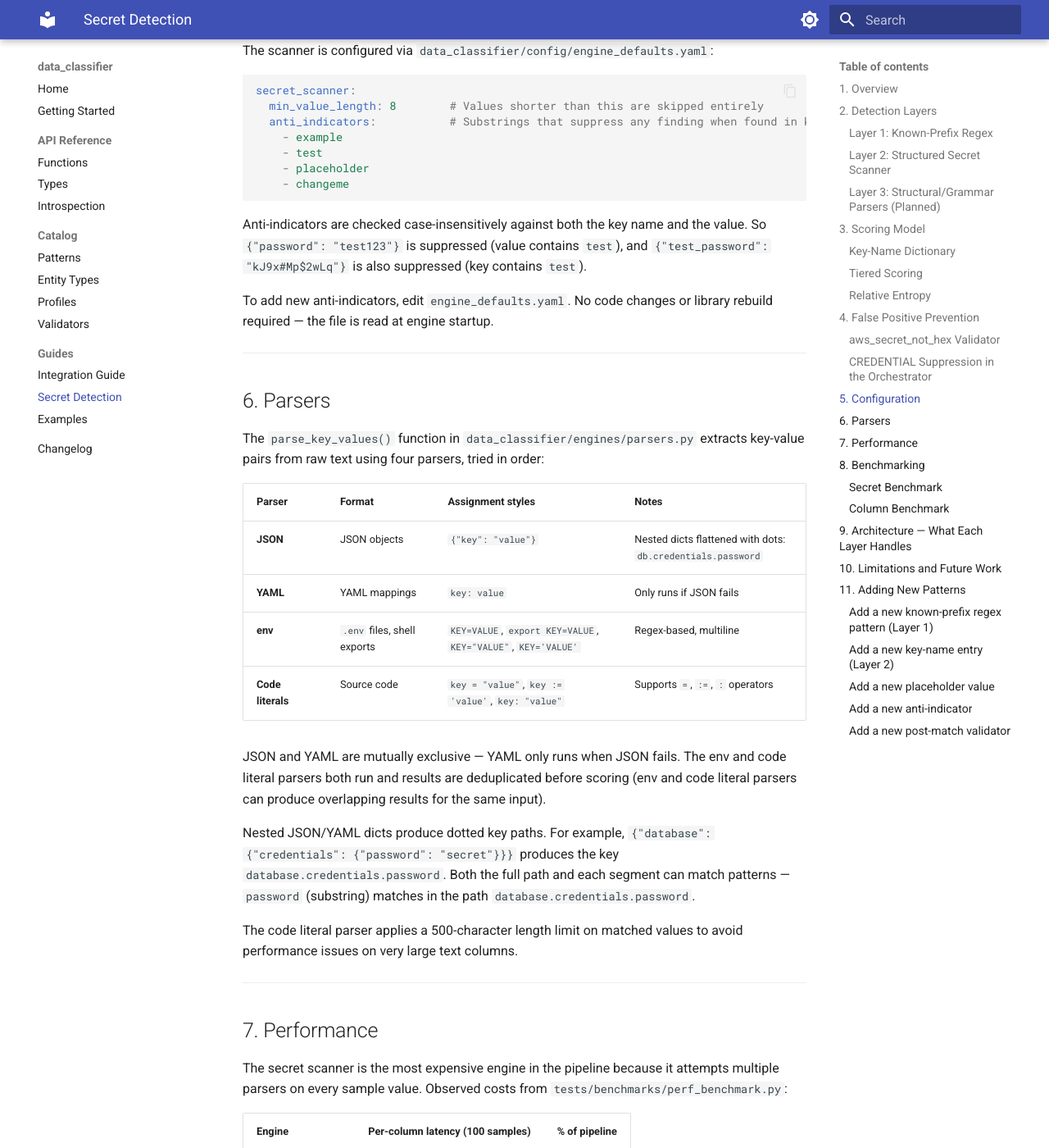
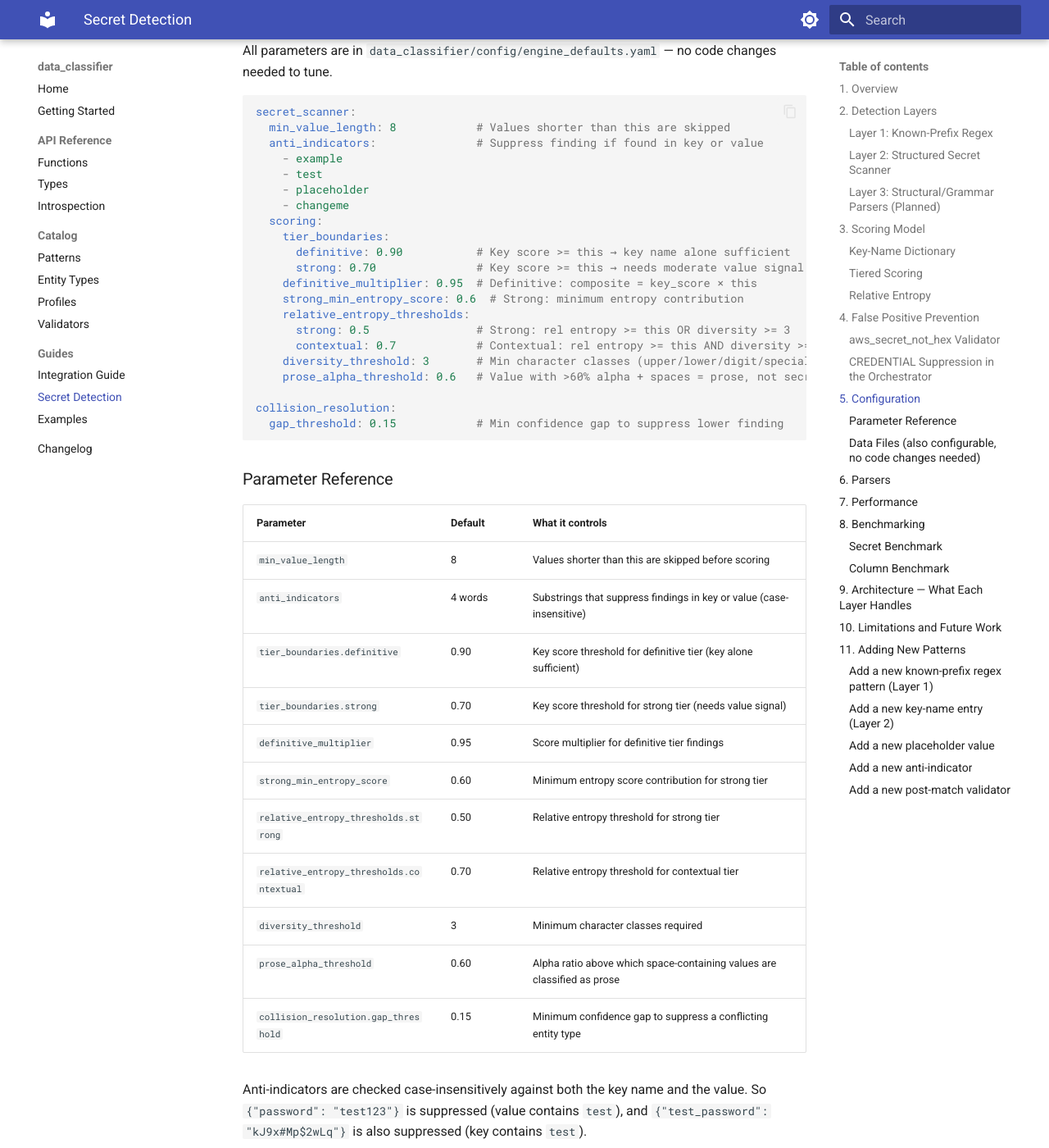
Before and after one commit to zbarbur/data-classifier, an MkDocs documentation site: the page built from docs-public/guides/secret-detection.md, in a window 1280 px wide and 1400 px high, scrolled down 5791 px. Shown: the whole window at 82% size. Built offline with MkDocs 1.6.1 and Material for MkDocs 9.7.7, drawn with Linux system fonts in a browser that asks for light colours; some of the changed text lies outside the part shown.

Commit message:
docs: update SECRET_DETECTION.md with full parameter reference
All scoring parameters now documented with defaults and descriptions.
Reflects move from hardcoded values to engine_defaults.yaml config.

Co-Authored-By: Claude Opus 4.6 (1M context) <noreply@anthropic.com>

````diff
--- a/docs-public/guides/secret-detection.md
+++ b/docs-public/guides/secret-detection.md
@@ -172,21 +172,59 @@ The orchestrator (`data_classifier/orchestrator/orchestrator.py`) calls `_suppre
 
 ## 5. Configuration
 
-The scanner is configured via `data_classifier/config/engine_defaults.yaml`:
+All parameters are in `data_classifier/config/engine_defaults.yaml` — no code changes needed to tune.
 
 ```yaml
 secret_scanner:
-  min_value_length: 8        # Values shorter than this are skipped entirely
-  anti_indicators:           # Substrings that suppress any finding when found in key or value
+  min_value_length: 8            # Values shorter than this are skipped
+  anti_indicators:               # Suppress finding if found in key or value
     - example
     - test
     - placeholder
     - changeme
+  scoring:
+    tier_boundaries:
+      definitive: 0.90           # Key score >= this → key name alone sufficient
+      strong: 0.70               # Key score >= this → needs moderate value signal
+    definitive_multiplier: 0.95  # Definitive: composite = key_score × this
+    strong_min_entropy_score: 0.6  # Strong: minimum entropy contribution
+    relative_entropy_thresholds:
+      strong: 0.5                # Strong: rel entropy >= this OR diversity >= 3
+      contextual: 0.7            # Contextual: rel entropy >= this AND diversity >= 3
+    diversity_threshold: 3       # Min character classes (upper/lower/digit/special)
+    prose_alpha_threshold: 0.6   # Value with >60% alpha + spaces = prose, not secret
+
+collision_resolution:
+  gap_threshold: 0.15            # Min confidence gap to suppress lower finding
 ```
+
+### Parameter Reference
+
+| Parameter | Default | What it controls |
+|---|---|---|
+| `min_value_length` | 8 | Values shorter than this are skipped before scoring |
+| `anti_indicators` | 4 words | Substrings that suppress findings in key or value (case-insensitive) |
+| `tier_boundaries.definitive` | 0.90 | Key score threshold for definitive tier (key alone sufficient) |
+| `tier_boundaries.strong` | 0.70 | Key score threshold for strong tier (needs value signal) |
+| `definitive_multiplier` | 0.95 | Score multiplier for definitive tier findings |
+| `strong_min_entropy_score` | 0.60 | Minimum entropy score contribution for strong tier |
+| `relative_entropy_thresholds.strong` | 0.50 | Relative entropy threshold for strong tier |
+| `relative_entropy_thresholds.contextual` | 0.70 | Relative entropy threshold for contextual tier |
+| `diversity_threshold` | 3 | Minimum character classes required |
+| `prose_alpha_threshold` | 0.60 | Alpha ratio above which space-containing values are classified as prose |
+| `collision_resolution.gap_threshold` | 0.15 | Minimum confidence gap to suppress a conflicting entity type |
 
 Anti-indicators are checked case-insensitively against both the key name and the value. So `{"password": "test123"}` is suppressed (value contains `test`), and `{"test_password": "kJ9x#Mp$2wLq"}` is also suppressed (key contains `test`).
 
-To add new anti-indicators, edit `engine_defaults.yaml`. No code changes or library rebuild required — the file is read at engine startup.
+### Data Files (also configurable, no code changes needed)
+
+| File | Purpose | Entries |
+|---|---|---|
+| `patterns/secret_key_names.json` | Key-name dictionary with scores, match types, tiers | 88 |
+| `patterns/known_placeholder_values.json` | Known dummy values to suppress | 34 |
+| `patterns/default_patterns.json` | Regex patterns (credential section) | 36 |
+
+To add new entries, edit the JSON files directly. Changes take effect at next engine startup.
 
 ---
 
````
Also changed, not shown: docs/SECRET_DETECTION.md (+42 -4 lines).
